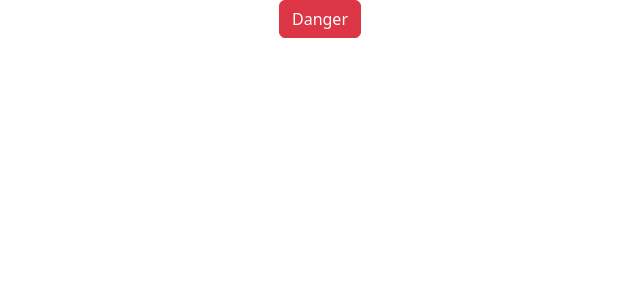
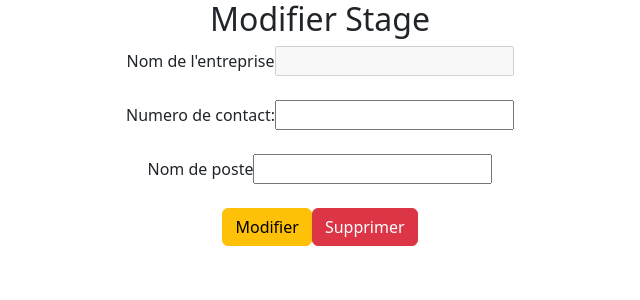
Before and after one commit to DavidBucin/frontend-siteVente, a React (Create React App) app: page /employeur/1 in a window 1280 px wide. Shown: the top 300 px of the page, without its empty margins (320-960 px from the left). Built offline with nearby package versions, Linux system fonts and the light colour scheme; no server answers.

Commit message:
NEW FRONTENDDD

```diff
--- a/src/components/ListeStage.js
+++ b/src/components/ListeStage.js
@@ -16,7 +16,7 @@ const ListeStage = (props) => {
         return (
             <ul className="stage-list">
               {props.stage.map((stage) => (
-                <Stage key={stage.compagnie} stage={stage} />
+                <Stage key={stage.compagnie} stage={stage} role={props.role}  />
               ))}
             </ul>
           );
--- a/src/components/Stage.js
+++ b/src/components/Stage.js
@@ -8,6 +8,17 @@ const Stage = (props) => {
     navigate('/employeur/' + props.stage.id);
   }
 
+  function isEmployeur() {
+
+    if (props.role === "employeur") {
+      return true;
+    }
+    else {
+      return false;
+    }
+  }
+
+
 return (
   <li className='cours-item'>
     <Cards className = "cours-item__content">
@@ -15,8 +26,12 @@ return (
             <h2>{"numero : " + props.stage.numContact}</h2>
             <h2>{"compagnie : " + props.stage.nomEntreprise}</h2>
             <h2>{"nom du poste : " + props.stage.nomPoste}</h2>
+            {isEmployeur() ? (
+              <button type="button" onClick={handleSubmit}>Savoir plus</button>
+            ) : (
+              <></>
+            )}
 
-            <button type="button" onClick={handleSubmit}>Savoir plus</button>
 
         </div>
 
--- a/src/pages/PagesConnexion.js
+++ b/src/pages/PagesConnexion.js
@@ -26,6 +26,7 @@ function PagesConnexion() {
       else {
 
         if (formData.role === 'etudiant') {
+
           fetch('https://gestion-stage-exe7.onrender.com/api/etudiants/' + formData.courriel.trim()).then(response => response.json()).then(etudiant => {
             console.log(etudiant);
             if (etudiant.etu.motDePasse === formData.motDePasse.trim()) {
@@ -44,7 +45,7 @@ function PagesConnexion() {
           fetch('https://gestion-stage-exe7.onrender.com/api/employeurs/' + formData.courriel.trim()).then(response => response.json()).then(employeur => {
             console.log(employeur);
             if (employeur.emp.motDePasse === formData.motDePasse.trim()) {
-              navigate('/employeur', { state: {employeur: employeur} });
+              navigate('/employeur', { state: { nomEntreprise: employeur.emp.nomEntreprise }});
             } else {
               alert("courriel ou mot de passe invalide");
               return;
--- a/src/pages/PagesEmployeur.js
+++ b/src/pages/PagesEmployeur.js
@@ -12,21 +12,21 @@ const PagesEmployeur = () => {
     nomEntreprise: "",
     nomPoste: ""
   });
-  const { state: { employeur } = {} } = useLocation();
-  console.log(useLocation())
-  console.log(employeur)
+  const role = "employeur";
+  const { state: { nomEntreprise } = {} } = useLocation();
+  console.log(nomEntreprise);
 
    useEffect(() => {
     // Fetch the list of stages from the backend when the component mounts
     const fetchStages = async () => {
       try {
-        const response = await fetch("https://gestion-stage-exe7.onrender.com/api/stages/" + employeur.emp.nomEntreprise);
+        const response = await fetch("https://gestion-stage-exe7.onrender.com/api/stages/parEntreprise/" + nomEntreprise);
         if (response.ok) {
           const data = await response.json();
           setStageList(data.stage);
           setNewStage({
             numContact: '',
-            nomEntreprise: employeur.emp.nomEntreprise,
+            nomEntreprise: nomEntreprise,
             nomPoste: '',
           });
         }
@@ -81,7 +81,7 @@ const PagesEmployeur = () => {
     // Reset the newStage state
     setNewStage({
       numContact: '',
-      nomEntreprise: employeur.emp.nomEntreprise,
+      nomEntreprise: nomEntreprise,
       nomPoste: '',
     });
 
@@ -111,7 +111,7 @@ const PagesEmployeur = () => {
               type="text"
               id="nomEntreprise"
               name="nomEntreprise"
-              value={employeur.emp.nomEntreprise}
+              value={nomEntreprise}
               disabled
             /><br /><br />
 
@@ -140,7 +140,7 @@ const PagesEmployeur = () => {
           </form>
         </div>
       )}
-      <ListeStage stage={stageList} />
+      <ListeStage stage={stageList} role={role} />
     </div>
   );
 };
--- a/src/pages/PagesEtudiant.js
+++ b/src/pages/PagesEtudiant.js
@@ -7,6 +7,7 @@ import ListeStage from '../components/ListeStage';
 
 const PagesEtudiant = () => {
 
+  const role = "etudiant";
     const [stageList, setStageList] = useState([]);
     useEffect(() => {
         // Fetch the list of stages from the backend when the component mounts
@@ -25,7 +26,7 @@ const PagesEtudiant = () => {
         fetchStages();
       }, []);
 return (
-    <ListeStage stage={stageList} />
+    <ListeStage stage={stageList} role={role} />
 );
 }
 export default PagesEtudiant;
--- a/src/pages/PagesStageEmployeur.js
+++ b/src/pages/PagesStageEmployeur.js
@@ -1,16 +1,140 @@
-import React from "react";
-import {useParams} from 'react-router-dom'
-
+import React, { useState, useEffect } from "react";
+import { useParams } from 'react-router-dom'
+import { useNavigate } from 'react-router-dom';
+import { useLocation } from "react-router-dom";
+import App from '../App';
 
 function PagesStageEmployeur (props) {
 
+    const { stageId } = useParams();
+    const navigate = useNavigate();
+    const [stage, setStage] = useState({
+        nomEntreprise: "",
+        numContact: "",
+        nomPoste: ""
+      });
+    const [stageList, setStageList] = useState([]);
+    const [isFormOpen, setIsFormOpen] = useState(false);
+    const [newStage, setNewStage] = useState({
+      nomEntreprise: "",
+      numContact: "",
+      nomPoste: ""
+    });
 
-const { stageId } = useParams()
-    console.log(stageId);
+        useEffect(() => {
+
+            const getStageById = async () => {
+                try {
+                    const response = await fetch('https://gestion-stage-exe7.onrender.com/api/stages/' + stageId);
+
+                    if (response.ok) {
+                        const data = await response.json();
+                        setStage(data.stage);
+                    } else {
+                        // Handle errors
+                        const errorData = await response.json();
+                        console.error('Error fetching stage:', errorData);
+                        // Handle error state or alert the user
+                    }
+                } catch (error) {
+                    console.error('Error during fetch:', error);
+                    // Handle error state or alert the user
+                }
+            }
+            getStageById();
+            console.log(stage);
+        }, []);
+
+        const supprimerStage = async (e) => {
+            try {
+                const response = await fetch('https://gestion-stage-exe7.onrender.com/api/stages/' + stageId, {
+                    method: 'DELETE',
+                    headers: {
+                        'Content-Type': 'application/json',
+                    },
+                });
+                if (response.ok) {
+                    // Suppression réussie, rediriger vers la page employeur
+                    navigate('/employeur', { state: { nomEntreprise: stage.nomEntreprise } });
+                } else {
+                    // Gérer les erreurs de suppression
+                    const errorData = await response.json();
+                    console.error('Error deleting stage:', errorData);
+                    alert('Erreur lors de la suppression');
+                }
+            } catch (error) {
+                console.error('Error during fetch:', error);
+                alert('Erreur lors de la suppression');
+            }
+        };
+
+    const modifierStage = async (e) => {
+        const nomEntreprise = stage.nomEntreprise;
+        const response = await fetch('https://gestion-stage-exe7.onrender.com/api/stages/' + stageId, {
+            method: 'PATCH',
+            headers: {
+                'Content-Type': 'application/json',
+            },
+            body: JSON.stringify(stage),
+        });
+        if (response.ok) {
+            // Suppression réussie, rediriger vers la page employeur
+            navigate('/employeur', { state: { nomEntreprise: stage.nomEntreprise } });
+        } else {
+            // Gérer les erreurs de suppression
+            const errorData = await response.json();
+            console.error('Error updating stage:', errorData);
+            alert('Erreur lors de la modification');
+        }
+    }
+
+    const handleInputChange = (e) => {
+        const { name, value } = e.target;
+        setStage((prevStage) => ({
+          ...prevStage,
+          [name]: value
+        }));
+      };
+
     return(
         <div>
-            <button type="button" className="btn btn-danger">Danger</button>
-        </div>
-    )
+
+          <div>
+            <h2>Modifier Stage</h2>
+            <form>
+              <label htmlFor="nomEntreprise">Nom de l'entreprise</label>
+              <input
+                type="text"
+                id="nomEntreprise"
+                name="nomEntreprise"
+                value={stage.nomEntreprise}
+                disabled
+              /><br /><br />
+
+              <label htmlFor="numContact">Numero de contact:</label>
+              <input
+                type="text"
+                id="numContact"
+                name="numContact"
+                value={stage.numContact}
+                onChange={handleInputChange}
+                required
+              /><br /><br />
+
+              <label htmlFor="nomPoste">Nom de poste</label>
+              <input
+                type="text"
+                id="nomPoste"
+                name="nomPoste"
+                value={stage.nomPoste}
+                onChange={handleInputChange}
+                required
+              /><br /><br />
+              <button type="button" className="btn btn-warning" onClick={modifierStage}>Modifier</button>
+              <button type="button" className="btn btn-danger" onClick={supprimerStage}>Supprimer</button>
+            </form>
+          </div>
+      </div>
+    );
 }
 export default PagesStageEmployeur;
```
